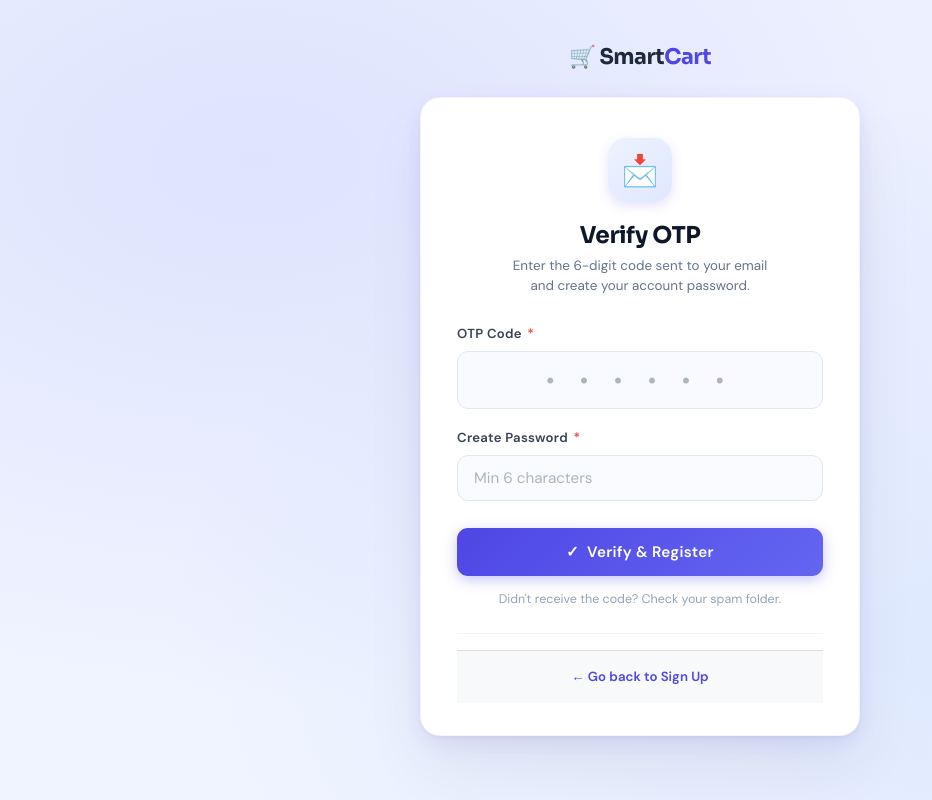
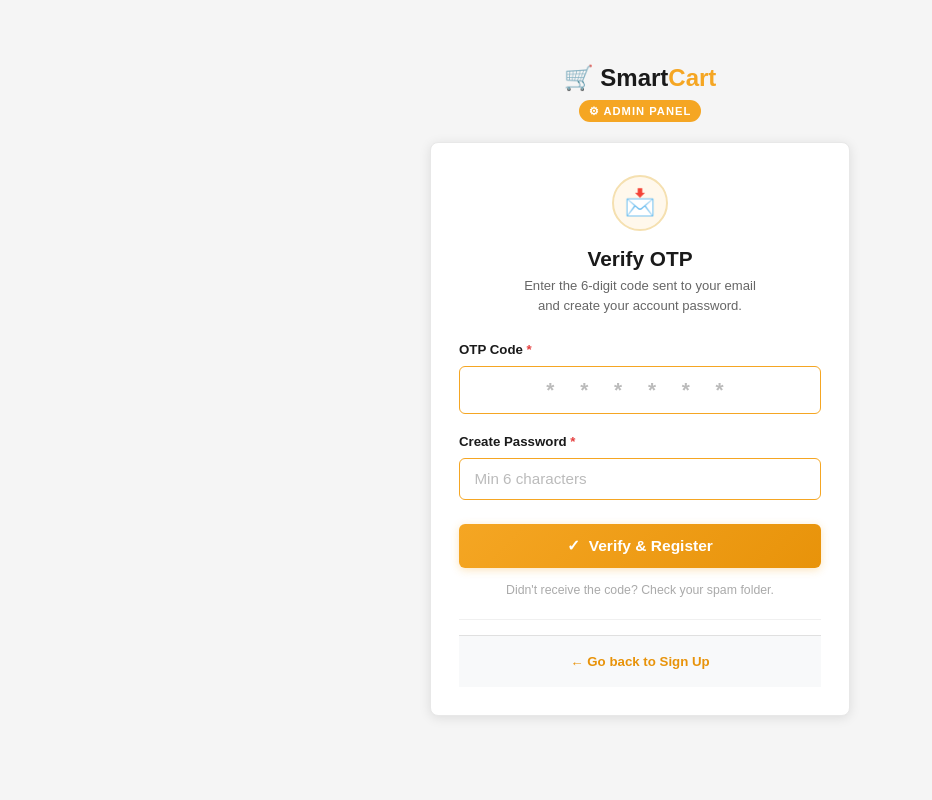
Before and after one commit to anirudhguptha26/SmartCart_Main, a Flask app: page /verify-otp in a window 1280 px wide. Shown: the whole page, without its empty margins (0-932 px from the left). Run offline with Flask 3, Linux system fonts and the light colour scheme; data comes from the database, SQL or seed files in the repository.

Commit message:
Update verify_otp.html

```diff
--- a/templates/admin/verify_otp.html
+++ b/templates/admin/verify_otp.html
@@ -5,266 +5,71 @@
     <meta name="viewport" content="width=device-width, initial-scale=1.0">
     <title>Verify OTP | SmartCart</title>
     <link rel="stylesheet" href="{{ url_for('static', filename='css/style.css') }}">
-    <link href="https://fonts.googleapis.com/css2?family=DM+Sans:wght@400;500;600&family=Sora:wght@600;700&display=swap" rel="stylesheet">
     <style>
         *, *::before, *::after { box-sizing: border-box; margin: 0; padding: 0; }
-
-        body {
-            min-height: 100vh;
-            display: flex;
-            align-items: center;
-            justify-content: center;
-            font-family: 'DM Sans', sans-serif;
-            background: #f0f4ff;
-            background-image:
-                radial-gradient(ellipse at 20% 20%, rgba(99,102,241,0.12) 0%, transparent 60%),
-                radial-gradient(ellipse at 80% 80%, rgba(59,130,246,0.10) 0%, transparent 60%);
-            padding: 1.5rem;
-        }
-
-        .page-wrapper {
-            width: 100%;
-            max-width: 440px;
-            animation: floatIn 0.55s cubic-bezier(.22,.68,0,1.2) both;
-        }
-
-        @keyframes floatIn {
-            from { opacity: 0; transform: translateY(28px) scale(0.97); }
-            to   { opacity: 1; transform: translateY(0)   scale(1);    }
-        }
-
-        /* Brand bar */
-        .brand-bar {
-            text-align: center;
-            margin-bottom: 1.5rem;
-        }
-        .brand-bar .brand-text {
-            font-family: 'Sora', sans-serif;
-            font-size: 1.35rem;
-            font-weight: 700;
-            color: #1e293b;
-            letter-spacing: -0.5px;
-        }
-        .brand-bar .brand-text span { color: #4f46e5; }
-
-        /* Card */
-        .card {
-            background: #ffffff;
-            border-radius: 20px;
-            box-shadow:
-                0 2px 4px rgba(0,0,0,0.04),
-                0 8px 24px rgba(79,70,229,0.10),
-                0 32px 64px rgba(0,0,0,0.06);
-            padding: 2.5rem 2.25rem 2rem;
-            border: 1px solid rgba(99,102,241,0.08);
-        }
-
-        /* Icon area */
-        .icon-wrap {
-            width: 64px;
-            height: 64px;
-            background: linear-gradient(135deg, #eef2ff 0%, #e0e7ff 100%);
-            border-radius: 18px;
-            display: flex;
-            align-items: center;
-            justify-content: center;
-            font-size: 1.9rem;
-            margin: 0 auto 1.25rem;
-            box-shadow: 0 4px 12px rgba(79,70,229,0.15);
-        }
-
-        .card-title {
-            font-family: 'Sora', sans-serif;
-            font-size: 1.45rem;
-            font-weight: 700;
-            color: #0f172a;
-            text-align: center;
-            margin-bottom: 0.35rem;
-            letter-spacing: -0.4px;
-        }
-
-        .card-subtitle {
-            font-size: 0.84rem;
-            color: #64748b;
-            text-align: center;
-            margin-bottom: 1.75rem;
-            line-height: 1.5;
-        }
-
-        /* Alerts */
-        .alert {
-            padding: 0.7rem 1rem;
-            border-radius: 10px;
-            font-size: 0.84rem;
-            margin-bottom: 1.25rem;
-            font-weight: 500;
-        }
+        body { min-height: 100vh; display: flex; align-items: center; justify-content: center; font-family: Arial, sans-serif; background: #f5f5f5; padding: 1.5rem; }
+        .page-wrapper { width: 100%; max-width: 420px; }
+        .brand-bar { text-align: center; margin-bottom: 1.2rem; }
+        .brand-text { font-size: 1.5rem; font-weight: 800; color: #1a1a1a; }
+        .brand-text span { color: #f5a623; }
+        .badge { display: inline-block; background: #f5a623; color: #fff; font-size: 0.7rem; font-weight: 700; padding: 3px 10px; border-radius: 20px; letter-spacing: 1px; margin-top: 4px; }
+        .card { background: #fff; border-radius: 8px; box-shadow: 0 2px 12px rgba(0,0,0,0.10); padding: 2rem 1.75rem 1.75rem; border: 1px solid #e8e8e8; }
+        .icon-wrap { width: 56px; height: 56px; background: #fff8ec; border-radius: 50%; display: flex; align-items: center; justify-content: center; font-size: 1.6rem; margin: 0 auto 1rem; border: 2px solid #f5e0b0; }
+        .card-title { font-size: 1.3rem; font-weight: 700; color: #1a1a1a; text-align: center; margin-bottom: 0.3rem; }
+        .card-subtitle { font-size: 0.82rem; color: #666; text-align: center; margin-bottom: 1.5rem; line-height: 1.5; }
+        .alert { padding: 0.65rem 0.9rem; border-radius: 6px; font-size: 0.83rem; margin-bottom: 1.1rem; font-weight: 500; }
         .alert-success { background: #f0fdf4; color: #166534; border: 1px solid #bbf7d0; }
         .alert-danger  { background: #fef2f2; color: #991b1b; border: 1px solid #fecaca; }
         .alert-warning { background: #fffbeb; color: #92400e; border: 1px solid #fde68a; }
         .alert-info    { background: #eff6ff; color: #1e40af; border: 1px solid #bfdbfe; }
-
-        /* Form */
-        .form-group { margin-bottom: 1.2rem; }
-
-        .form-label {
-            display: block;
-            font-size: 0.82rem;
-            font-weight: 600;
-            color: #374151;
-            margin-bottom: 0.45rem;
-            letter-spacing: 0.3px;
-        }
-        .required { color: #ef4444; margin-left: 2px; }
-
-        .form-control {
-            width: 100%;
-            padding: 0.75rem 1rem;
-            border: 1.5px solid #e2e8f0;
-            border-radius: 11px;
-            font-size: 0.95rem;
-            font-family: 'DM Sans', sans-serif;
-            color: #0f172a;
-            background: #fafbff;
-            transition: border-color 0.2s, box-shadow 0.2s, background 0.2s;
-            outline: none;
-        }
-        .form-control:focus {
-            border-color: #6366f1;
-            background: #fff;
-            box-shadow: 0 0 0 3.5px rgba(99,102,241,0.12);
-        }
-        .form-control::placeholder { color: #adb5bd; }
-
-        /* OTP input special */
-        .otp-input {
-            letter-spacing: 10px;
-            font-size: 1.4rem;
-            text-align: center;
-            font-weight: 600;
-            padding: 0.85rem 1rem;
-            background: #f8faff;
-            color: #4f46e5;
-        }
-
-        /* Submit button */
-        .btn-submit {
-            width: 100%;
-            padding: 0.85rem;
-            background: linear-gradient(135deg, #4f46e5 0%, #6366f1 100%);
-            color: #fff;
-            border: none;
-            border-radius: 11px;
-            font-size: 0.95rem;
-            font-weight: 600;
-            font-family: 'DM Sans', sans-serif;
-            cursor: pointer;
-            margin-top: 0.5rem;
-            letter-spacing: 0.3px;
-            transition: transform 0.15s, box-shadow 0.15s, opacity 0.15s;
-            box-shadow: 0 4px 14px rgba(79,70,229,0.30);
-        }
-        .btn-submit:hover {
-            transform: translateY(-1px);
-            box-shadow: 0 6px 20px rgba(79,70,229,0.38);
-        }
-        .btn-submit:active { transform: translateY(0); opacity: 0.92; }
-
-        /* Divider */
-        .divider {
-            height: 1px;
-            background: #f1f5f9;
-            margin: 1.5rem 0 1rem;
-        }
-
-        /* Footer link */
-        .card-footer {
-            text-align: center;
-            font-size: 0.83rem;
-            color: #64748b;
-        }
-        .card-footer a {
-            color: #4f46e5;
-            text-decoration: none;
-            font-weight: 600;
-        }
+        .form-group { margin-bottom: 1.1rem; }
+        .form-label { display: block; font-size: 0.83rem; font-weight: 700; color: #1a1a1a; margin-bottom: 0.4rem; }
+        .required { color: #e53e3e; }
+        .form-control { width: 100%; padding: 0.7rem 0.9rem; border: 1.5px solid #f5a623; border-radius: 6px; font-size: 0.95rem; color: #1a1a1a; background: #fff; outline: none; transition: box-shadow 0.2s; }
+        .form-control:focus { box-shadow: 0 0 0 3px rgba(245,166,35,0.18); border-color: #e8930a; }
+        .form-control::placeholder { color: #bbb; }
+        .otp-input { letter-spacing: 10px; font-size: 1.3rem; text-align: center; font-weight: 600; color: #1a1a1a; }
+        .btn-submit { width: 100%; padding: 0.82rem; background: linear-gradient(135deg, #f5a623 0%, #e8930a 100%); color: #fff; border: none; border-radius: 6px; font-size: 0.97rem; font-weight: 700; cursor: pointer; margin-top: 0.4rem; transition: opacity 0.15s, transform 0.15s; box-shadow: 0 2px 8px rgba(245,166,35,0.30); }
+        .btn-submit:hover { opacity: 0.93; transform: translateY(-1px); }
+        .btn-submit:active { transform: translateY(0); }
+        .divider { height: 1px; background: #f0f0f0; margin: 1.25rem 0 0.9rem; }
+        .card-footer { text-align: center; font-size: 0.83rem; color: #666; }
+        .card-footer a { color: #e8930a; text-decoration: none; font-weight: 600; }
         .card-footer a:hover { text-decoration: underline; }
-
-        /* Resend hint */
-        .resend-hint {
-            text-align: center;
-            font-size: 0.78rem;
-            color: #94a3b8;
-            margin-top: 0.9rem;
-        }
+        .resend-hint { text-align: center; font-size: 0.77rem; color: #aaa; margin-top: 0.8rem; }
     </style>
 </head>
 <body>
-
 <div class="page-wrapper">
-
-    <!-- Brand -->
     <div class="brand-bar">
         <div class="brand-text">🛒 Smart<span>Cart</span></div>
+        <div><span class="badge">⚙ ADMIN PANEL</span></div>
     </div>
-
-    <!-- Card -->
     <div class="card">
-
         <div class="icon-wrap">📩</div>
         <h2 class="card-title">Verify OTP</h2>
         <p class="card-subtitle">Enter the 6-digit code sent to your email<br>and create your account password.</p>
-
-        <!-- Flash messages -->
         {% with messages = get_flashed_messages(with_categories=true) %}
           {% for category, message in messages %}
             <div class="alert alert-{{ category }}">{{ message }}</div>
           {% endfor %}
         {% endwith %}
-
         <form method="POST" action="/verify-otp">
-
             <div class="form-group">
                 <label class="form-label">OTP Code <span class="required">*</span></label>
-                <input
-                    type="text"
-                    name="otp"
-                    class="form-control otp-input"
-                    placeholder="• • • • • •"
-                    maxlength="6"
-                    inputmode="numeric"
-                    autocomplete="one-time-code"
-                    required
-                >
+                <input type="text" name="otp" class="form-control otp-input" placeholder="* * * * * *" maxlength="6" inputmode="numeric" required>
             </div>
-
             <div class="form-group">
                 <label class="form-label">Create Password <span class="required">*</span></label>
-                <input
-                    type="password"
-                    name="password"
-                    class="form-control"
-                    placeholder="Min 6 characters"
-                    minlength="6"
-                    required
-                >
+                <input type="password" name="password" class="form-control" placeholder="Min 6 characters" minlength="6" required>
             </div>
-
             <button type="submit" class="btn-submit">✓ &nbsp;Verify &amp; Register</button>
-
         </form>
-
         <p class="resend-hint">Didn't receive the code? Check your spam folder.</p>
-
         <div class="divider"></div>
-
-        <div class="card-footer">
-            <a href="/admin-signup">← Go back to Sign Up</a>
-        </div>
-
+        <div class="card-footer"><a href="/admin-signup">&larr; Go back to Sign Up</a></div>
     </div>
 </div>
-
 <script src="{{ url_for('static', filename='js/main.js') }}"></script>
 </body>
 </html>
```
